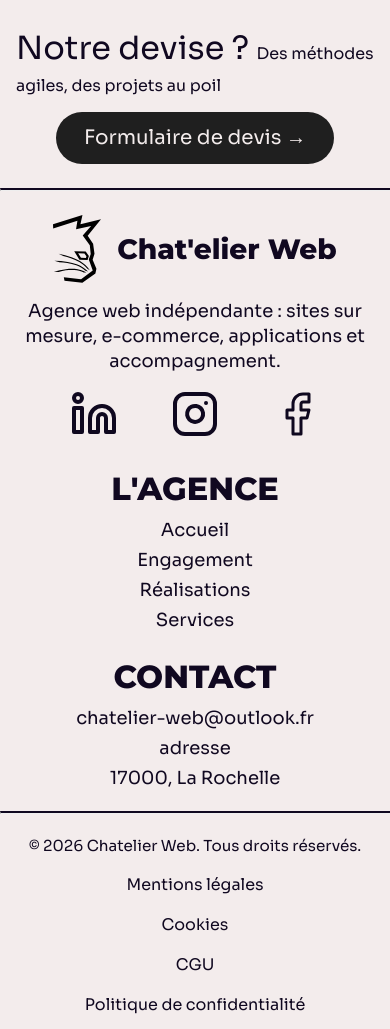
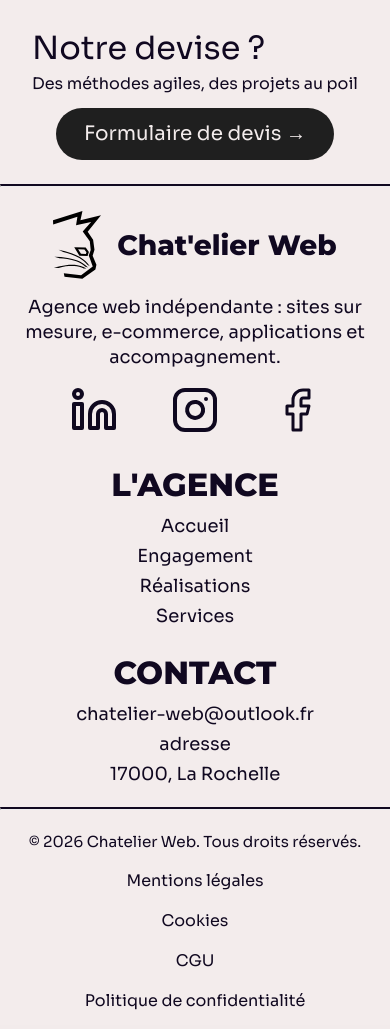
Before and after one commit to Saumons/site-agence-chatelier-web, a PHP site: page /index.php in a window 390 px wide; the page is wider, and only the part inside the window is pictured. Shown: the part 51-1080 px from the top of that part. Run offline with PHP 8.4, Linux system fonts and the light colour scheme.

Commit message:
fix(footer): broken breakpoint

```diff
--- a/scss/base/_footer.scss
+++ b/scss/base/_footer.scss
@@ -17,8 +17,13 @@
     flex-direction: column;
     align-items: center;
 
+    @media (width >= #{map.get($breakpoints, md)}) {
+      flex-direction: row;
+      justify-content: center;
+      gap: 4em;
+    }
+
     @media (width >= #{map.get($breakpoints, lg)}) {
-      flex-direction: row;
       justify-content: center;
       gap: 4em;
     }
@@ -35,6 +40,8 @@
   }
 
   &__slogan {
+    display: flex;
+    flex-direction: column;
     margin-bottom: 1rem;
     font-size: 2rem;
 
```
Also changed, not shown: public/assets/css/style.css.
